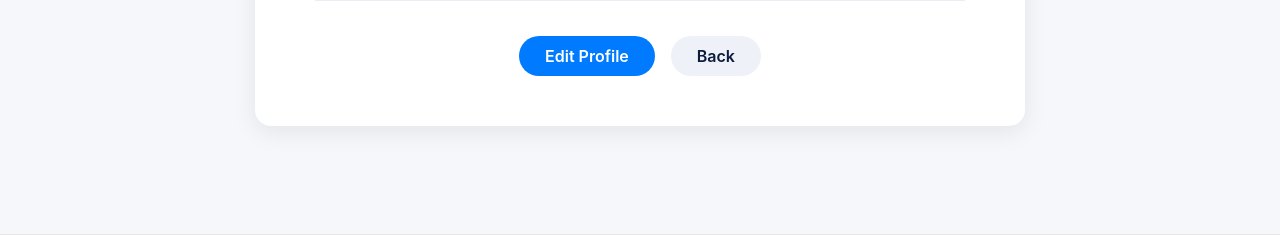
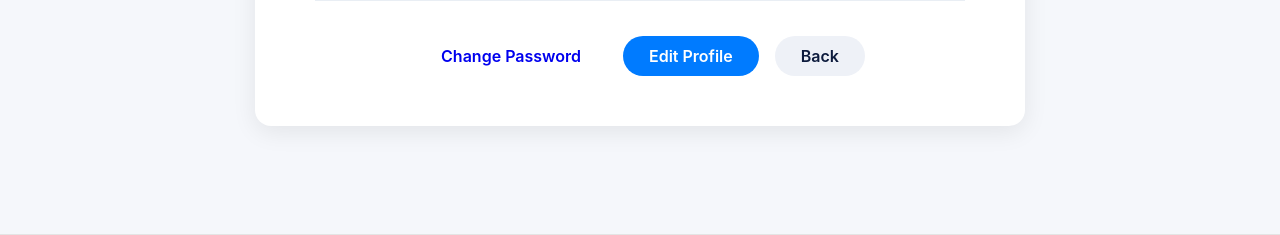
Before and after one commit to Vincentchirchir/tambul-youths-portal, a Django app: page /profile/ in a window 1280 px wide. Shown: the part 604-839 px from the top of the page. Run offline with Django 5.2, Linux system fonts and the light colour scheme; the visitor is signed in with stand-in values (Sample User, id 1).

Commit message:
Update profile.html
Add a change password option = When members log in, they can be able to change their passwords

```diff
--- a/core/templates/core/profile.html
+++ b/core/templates/core/profile.html
@@ -39,6 +39,7 @@
       </div>
 
       <div class="btn-group">
+        <a href="{% url 'password_change' %}" class="btn btn-outline-primary">Change Password</a>
         <a href="{% url 'edit-profile' %}" class="btn btn-primary">Edit Profile</a>
         {% if request.user.role == 'member' %}
           <a href="{% url 'member-dashboard' %}" class="btn btn-secondary">Back</a>
```
